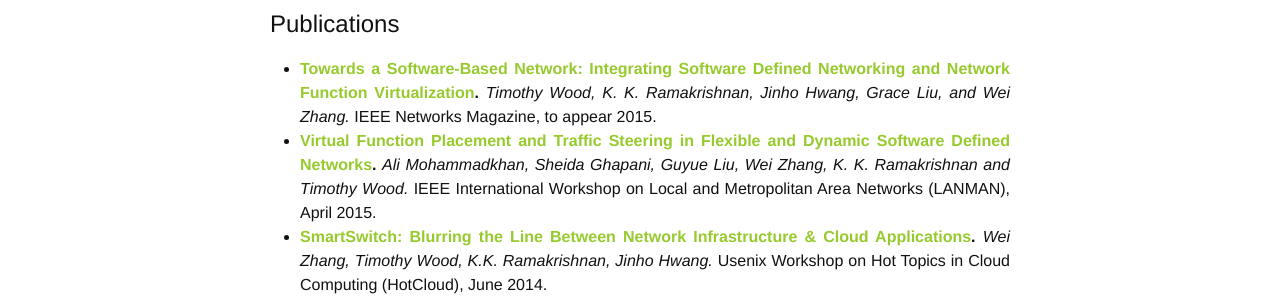
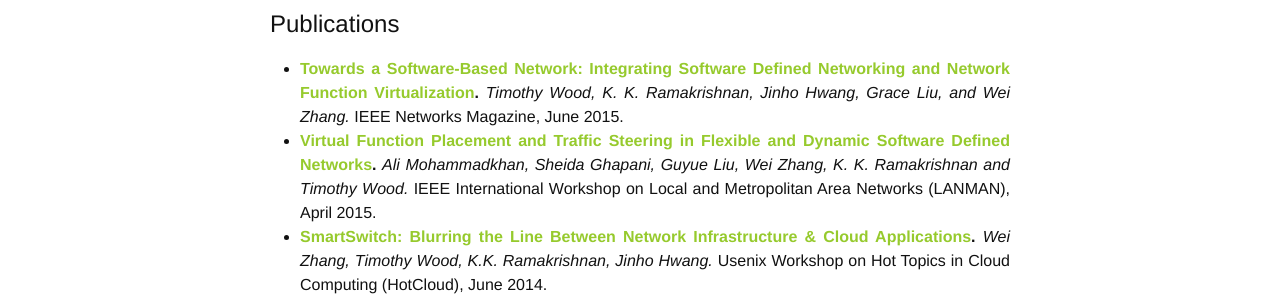
Before and after one commit to sdnfv/sdnfv.github.io, a Jekyll site: the page built from index.md, in a window 1280 px wide. Shown: the part 437-737 px from the top of the page. Built offline with Jekyll 4.4.1, drawn with Linux system fonts in a browser that asks for light colours.

Commit message:
fix date for network article

```diff
--- a/index.md
+++ b/index.md
@@ -14,7 +14,7 @@
 We expect to have a release of **openNetVM** ready for beta testing in *Summer 2015*.
 
 ## Publications
-  * **[Towards a Software-Based Network: Integrating Software Defined Networking and Network Function Virtualization](http://faculty.cs.gwu.edu/~timwood/papers/15-Network-sdnfv.pdf).** *Timothy Wood, K. K. Ramakrishnan, Jinho Hwang, Grace Liu, and Wei Zhang.* IEEE Networks Magazine, to appear 2015.
+  * **[Towards a Software-Based Network: Integrating Software Defined Networking and Network Function Virtualization](http://faculty.cs.gwu.edu/~timwood/papers/15-Network-sdnfv.pdf).** *Timothy Wood, K. K. Ramakrishnan, Jinho Hwang, Grace Liu, and Wei Zhang.* IEEE Networks Magazine, June 2015.
   * **[Virtual Function Placement and Traffic Steering in Flexible and Dynamic Software Defined Networks](http://faculty.cs.gwu.edu/~timwood/papers/15-LANMAN-placement.pdf).** *Ali Mohammadkhan, Sheida Ghapani, Guyue Liu, Wei Zhang, K. K. Ramakrishnan and Timothy Wood.* IEEE International Workshop on Local and Metropolitan Area Networks (LANMAN), April 2015.
   * **[SmartSwitch: Blurring the Line Between Network Infrastructure & Cloud Applications](http://faculty.cs.gwu.edu/~timwood/papers/14-HotCloud-smartswitch.pdf).** *Wei Zhang, Timothy Wood, K.K. Ramakrishnan, Jinho Hwang.* Usenix Workshop on Hot Topics in Cloud Computing (HotCloud), June 2014.
   * **[Load Balancing of Heterogeneous Workloads in Memcached Clusters](http://faculty.cs.gwu.edu/~timwood/papers/14-Feedback-memswitch.pdf).** *Wei Zhang, Timothy Wood, H. Howie Huang, Jinho Hwang, K.K. Ramakrishnan*. Usenix International Workshop on Feedback Computing, June 2014.
```
